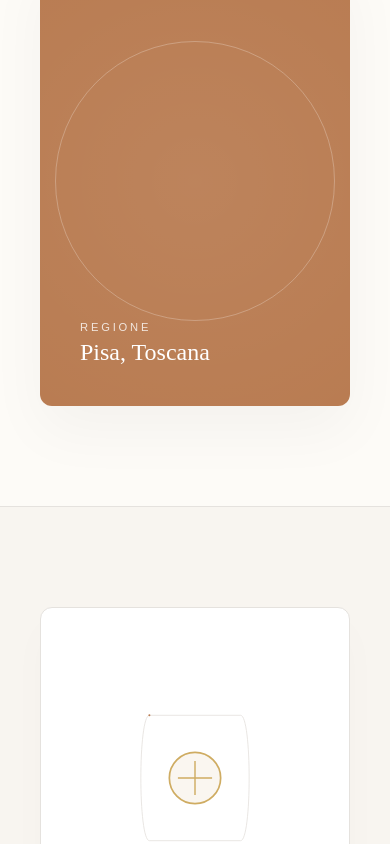
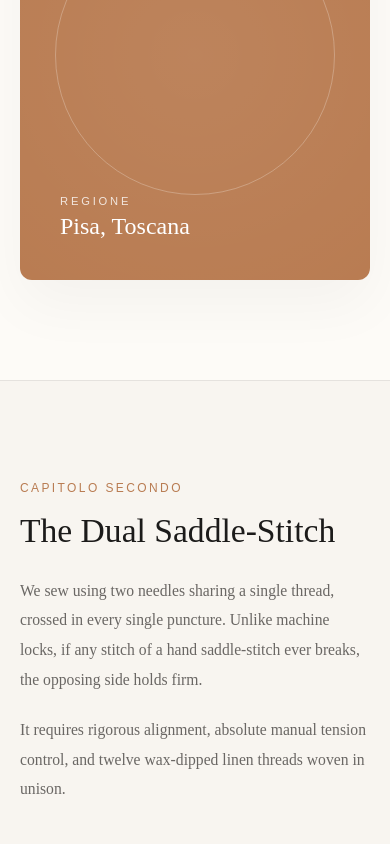
Before and after one commit to apoorv-xs/Maison-Anima, a React (Vite) app: page /craft in a window 390 px wide. Shown: the part 1156-2000 px from the top of the page. Built offline with nearby package versions, Linux system fonts and the light colour scheme; a web font is replaced by a local one.

Commit message:
style: prioritize narrative text over interactive elements on mobile viewports

```diff
--- a/src/index.css
+++ b/src/index.css
@@ -1408,6 +1408,23 @@ a {
     align-items: center;
 }
 
+.craft-heading {
+    font-family: var(--font-serif);
+    font-size: 2.8rem;
+    font-weight: 400;
+    margin-bottom: 24px;
+    line-height: 1.2;
+    color: var(--text-dark);
+}
+
+.journal-heading {
+    font-family: var(--font-serif);
+    font-size: 2.4rem;
+    font-weight: 400;
+    color: var(--text-dark);
+    line-height: 1.2;
+}
+
 @media (max-width: 991px) {
     .registry-layout,
     .profile-layout,
@@ -1418,9 +1435,29 @@ a {
         grid-template-columns: 1fr;
         gap: 40px;
     }
+
+    /* Ensure narrative text comes first, then interactive/animation elements on mobile collapse */
+    .journal-entry-layout > *:nth-child(1),
+    .craft-layout-2 > *:nth-child(1) {
+        order: 2;
+    }
+
+    .journal-entry-layout > *:nth-child(2),
+    .craft-layout-2 > *:nth-child(2) {
+        order: 1;
+    }
 }
 
 @media (max-width: 768px) {
+    .section-container {
+        padding: 0 20px;
+    }
+    .craft-heading {
+        font-size: 2.1rem;
+    }
+    .journal-heading {
+        font-size: 1.8rem;
+    }
     .product-modal-layout {
         grid-template-columns: 1fr;
     }
--- a/src/pages/Craft.jsx
+++ b/src/pages/Craft.jsx
@@ -204,7 +204,7 @@ function Craft() {
             <span style={{ fontSize: '0.75rem', color: '#B97C52', textTransform: 'uppercase', letterSpacing: '0.2em', display: 'block', marginBottom: '16px' }} className="font-sans">
               Capitolo Primo
             </span>
-            <h2 className="font-serif" style={{ fontSize: '2.8rem', fontWeight: 400, marginBottom: '24px', lineHeight: '1.2' }}>
+            <h2 className="craft-heading">
               Sorting the Tuscan Hide
             </h2>
             <p className="product-description" style={{ fontSize: '0.98rem', lineHeight: '1.9', color: '#6A6764', marginBottom: '20px' }}>
@@ -349,7 +349,7 @@ function Craft() {
       <section className="craft-scene-2" style={{ minHeight: '80vh', padding: '100px 0', backgroundColor: '#F8F5F0', borderTop: '1px solid #E5E2DE', display: 'flex', alignItems: 'center' }}>
         <div className="section-container craft-layout-2">
           <div style={{ textAlign: 'center', backgroundColor: '#FFFFFF', padding: '40px', borderRadius: '12px', border: '1px solid #E5E2DE', boxShadow: '0 20px 40px rgba(0,0,0,0.02)' }}>
-            <svg viewBox="0 0 400 300" width="100%" height="260">
+            <svg viewBox="0 0 400 300" style={{ width: '100%', height: 'auto', maxHeight: '260px' }}>
               <path
                 d="M 120,40 L 280,40 C 300,40 300,260 280,260 L 120,260 C 100,260 100,40 120,40 Z"
                 fill="none"
@@ -379,7 +379,7 @@ function Craft() {
             <span style={{ fontSize: '0.75rem', color: '#B97C52', textTransform: 'uppercase', letterSpacing: '0.2em', display: 'block', marginBottom: '16px' }} className="font-sans">
               Capitolo Secondo
             </span>
-            <h2 className="font-serif" style={{ fontSize: '2.8rem', fontWeight: 400, marginBottom: '24px', lineHeight: '1.2' }}>
+            <h2 className="craft-heading">
               The Dual Saddle-Stitch
             </h2>
             <p className="product-description" style={{ fontSize: '0.98rem', lineHeight: '1.9', color: '#6A6764', marginBottom: '20px' }}>
@@ -399,7 +399,7 @@ function Craft() {
             <span style={{ fontSize: '0.75rem', color: '#B97C52', textTransform: 'uppercase', letterSpacing: '0.2em', display: 'block', marginBottom: '16px' }} className="font-sans">
               Capitolo Terzo
             </span>
-            <h2 className="font-serif" style={{ fontSize: '2.8rem', fontWeight: 400, marginBottom: '24px', lineHeight: '1.2' }}>
+            <h2 className="craft-heading">
               Thermo-Bended Bamboo
             </h2>
             <p className="product-description" style={{ fontSize: '0.98rem', lineHeight: '1.9', color: '#6A6764', marginBottom: '20px' }}>
@@ -538,7 +538,7 @@ function Craft() {
             <span style={{ fontSize: '0.75rem', color: '#B97C52', textTransform: 'uppercase', letterSpacing: '0.2em', display: 'block', marginBottom: '16px' }} className="font-sans">
               Capitolo Quarto
             </span>
-            <h2 className="font-serif" style={{ fontSize: '2.8rem', fontWeight: 400, marginBottom: '24px', lineHeight: '1.2' }}>
+            <h2 className="craft-heading">
               The Hot Brass Stamp
             </h2>
             <p className="product-description" style={{ fontSize: '0.98rem', lineHeight: '1.9', color: '#6A6764', marginBottom: '20px' }}>
--- a/src/pages/Journal.jsx
+++ b/src/pages/Journal.jsx
@@ -200,7 +200,7 @@ function Journal() {
                 <span className="font-sans text-xs uppercase tracking-widest text-muted" style={{ fontSize: '0.75rem', letterSpacing: '0.2em' }}>
                   {entry.tag}
                 </span>
-                <h3 className="font-serif" style={{ fontSize: '2.4rem', fontWeight: 400, color: '#1C1B1A', lineHeight: '1.2' }}>
+                <h3 className="journal-heading">
                   {entry.title}
                 </h3>
                 <p className="product-description" style={{ fontSize: '0.95rem', lineHeight: '1.8' }}>
```
